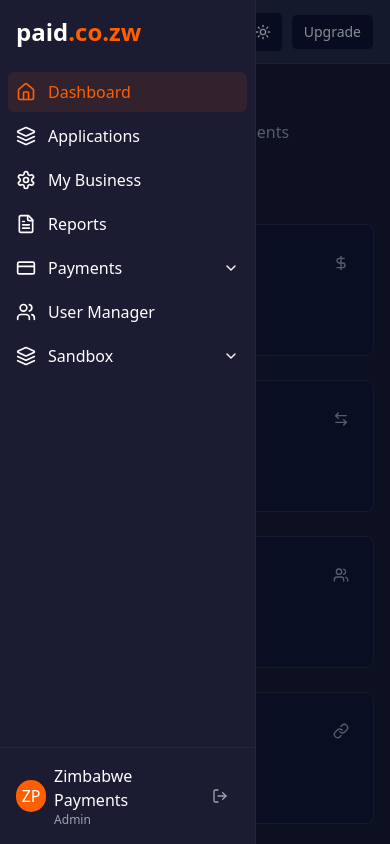
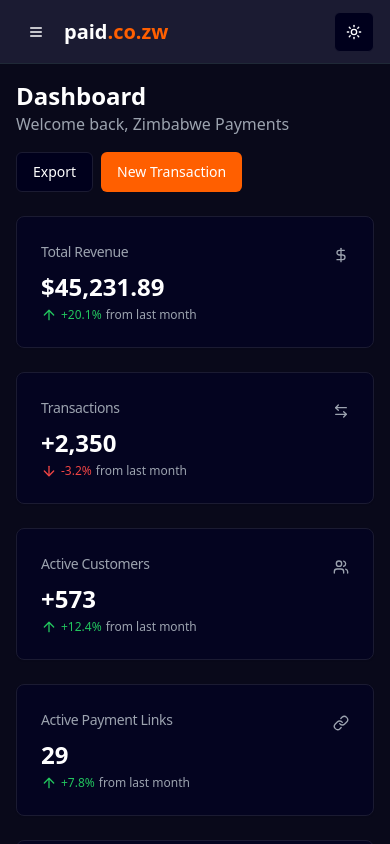
Before and after one commit to sirafrank18/zimpay-digital-flow-34, a React (Vite) app: page /dashboard in a window 390 px wide. Shown: the top 844 px of the page. Built offline with nearby package versions, Linux system fonts and the light colour scheme.

Commit message:
Fix: Dashboard layout responsiveness
Adjust the dashboard layout to ensure it fits correctly on all devices, preventing the left panel from overlapping the right side when the screen is minimized.

```diff
--- a/src/components/dashboard/DashboardLayout.tsx
+++ b/src/components/dashboard/DashboardLayout.tsx
@@ -1,3 +1,4 @@
+
 import React, { useState } from "react";
 import { Link, useLocation, useNavigate } from "react-router-dom";
 import {
@@ -10,7 +11,7 @@ import {
   ChevronDown,
   LogOut,
   X,
-  FileText as FileInvoice, // Replace FileInvoice with FileText as an alias
+  FileText as FileInvoice,
   Link as LinkIcon,
   ArrowLeftRight,
   Users,
@@ -78,7 +79,7 @@ const mainNavItems: MenuItem[] = [
 ];
 
 const DashboardLayout = ({ children }: { children: React.ReactNode }) => {
-  const [isSidebarOpen, setIsSidebarOpen] = useState(true);
+  const [isSidebarOpen, setIsSidebarOpen] = useState(false);
   const [expandedItems, setExpandedItems] = useState<Record<string, boolean>>({});
   const location = useLocation();
   const navigate = useNavigate();
@@ -96,32 +97,50 @@ const DashboardLayout = ({ children }: { children: React.ReactNode }) => {
   };
 
   return (
-    <div className="min-h-screen flex dark:bg-brand-navy bg-gray-50 transition-colors duration-200">
-      {/* Sidebar for larger screens */}
+    <div className="min-h-screen flex flex-col dark:bg-brand-navy bg-gray-50 transition-colors duration-200">
+      {/* Mobile Header */}
+      <header className="lg:hidden sticky top-0 z-30 flex items-center justify-between border-b dark:border-gray-800 border-gray-200 px-4 h-16 dark:bg-secondary bg-white">
+        <div className="flex items-center">
+          <Button
+            variant="ghost"
+            size="icon"
+            onClick={() => setIsSidebarOpen(!isSidebarOpen)}
+          >
+            <Menu className="h-5 w-5" />
+          </Button>
+          <Link to="/dashboard" className="ml-2">
+            <span className="text-xl font-bold dark:text-white text-gray-900">
+              paid<span className="text-brand-orange">.co.zw</span>
+            </span>
+          </Link>
+        </div>
+        <div className="flex items-center space-x-2">
+          <ThemeToggle />
+        </div>
+      </header>
+
+      {/* Sidebar for all screens */}
+      <div className="flex flex-1 overflow-hidden">
         <aside
           className={cn(
-          "fixed inset-y-0 z-20 flex flex-col border-r dark:border-gray-800 border-gray-200 bg-white dark:bg-secondary transition-all duration-300 lg:relative",
-          isSidebarOpen ? "w-64" : "w-[70px]"
+            "fixed inset-y-0 left-0 z-40 flex flex-col border-r dark:border-gray-800 border-gray-200 bg-white dark:bg-secondary w-64 transform transition-transform duration-300 ease-in-out lg:translate-x-0 lg:static lg:inset-auto",
+            isSidebarOpen ? "translate-x-0" : "-translate-x-full"
           )}
         >
-        <div className="flex items-center justify-between h-16 px-4">
-          <Link to="/dashboard" className={cn("flex items-center", !isSidebarOpen && "justify-center")}>
-            <span className="text-2xl font-bold dark:text-white text-gray-900">
+          {/* Sidebar Header with Close Button for Mobile */}
+          <div className="flex items-center justify-between h-16 px-4 border-b dark:border-gray-800 border-gray-200">
+            <Link to="/dashboard" className="flex items-center">
+              <span className="text-xl font-bold dark:text-white text-gray-900">
                 paid<span className="text-brand-orange">.co.zw</span>
               </span>
             </Link>
             <Button
               variant="ghost"
               size="icon"
-            onClick={() => setIsSidebarOpen(!isSidebarOpen)}
-            className="lg:flex hidden"
+              onClick={() => setIsSidebarOpen(false)}
+              className="lg:hidden"
             >
-            <ChevronRight
-              className={cn(
-                "h-4 w-4 transition-transform",
-                !isSidebarOpen && "rotate-180"
-              )}
-            />
+              <X className="h-5 w-5" />
             </Button>
           </div>
 
@@ -137,13 +156,10 @@ const DashboardLayout = ({ children }: { children: React.ReactNode }) => {
                           "flex items-center w-full px-2 py-2 rounded-md transition-colors",
                           location.pathname.startsWith(item.href)
                             ? "bg-brand-orange/10 text-brand-orange"
-                          : "hover:bg-brand-orange/5 hover:text-brand-orange dark:hover:bg-brand-orange/10",
-                        !isSidebarOpen && "justify-center"
+                            : "hover:bg-brand-orange/5 hover:text-brand-orange dark:hover:bg-brand-orange/10"
                         )}
                       >
                         {item.icon}
-                      {isSidebarOpen && (
-                        <>
                         <span className="ml-3 flex-1 text-left">{item.title}</span>
                         <ChevronDown
                           className={cn(
@@ -151,10 +167,8 @@ const DashboardLayout = ({ children }: { children: React.ReactNode }) => {
                             expandedItems[item.title] && "rotate-180"
                           )}
                         />
-                        </>
-                      )}
                       </button>
-                    {(isSidebarOpen && expandedItems[item.title]) && (
+                      {expandedItems[item.title] && (
                         <ul className="pl-6 space-y-1">
                           {item.children.map((child) => (
                             <li key={child.title}>
@@ -166,6 +180,7 @@ const DashboardLayout = ({ children }: { children: React.ReactNode }) => {
                                     ? "bg-brand-orange/10 text-brand-orange"
                                     : "hover:bg-brand-orange/5 hover:text-brand-orange dark:hover:bg-brand-orange/10"
                                 )}
+                                onClick={() => setIsSidebarOpen(false)}
                               >
                                 <div className="w-1 h-1 rounded-full bg-current mr-2" />
                                 {child.title}
@@ -182,12 +197,12 @@ const DashboardLayout = ({ children }: { children: React.ReactNode }) => {
                         "flex items-center px-2 py-2 rounded-md transition-colors",
                         location.pathname === item.href
                           ? "bg-brand-orange/10 text-brand-orange"
-                        : "hover:bg-brand-orange/5 hover:text-brand-orange dark:hover:bg-brand-orange/10",
-                      !isSidebarOpen && "justify-center"
+                          : "hover:bg-brand-orange/5 hover:text-brand-orange dark:hover:bg-brand-orange/10"
                       )}
+                      onClick={() => setIsSidebarOpen(false)}
                     >
                       {item.icon}
-                    {isSidebarOpen && <span className="ml-3">{item.title}</span>}
+                      <span className="ml-3">{item.title}</span>
                     </Link>
                   )}
                 </li>
@@ -197,18 +212,15 @@ const DashboardLayout = ({ children }: { children: React.ReactNode }) => {
 
           <div className="p-4 border-t dark:border-gray-800 border-gray-200">
             <div className="flex items-center justify-between">
-            <div className={cn("flex items-center", !isSidebarOpen && "justify-center w-full")}>
+              <div className="flex items-center">
                 <div className="h-8 w-8 rounded-full bg-brand-orange text-white flex items-center justify-center">
                   ZP
                 </div>
-              {isSidebarOpen && (
                 <div className="ml-2">
                   <div className="font-medium dark:text-white text-gray-900">Zimbabwe Payments</div>
                   <div className="text-xs text-gray-500 dark:text-gray-400">Admin</div>
                 </div>
-              )}
               </div>
-            {isSidebarOpen && (
               <Button
                 variant="ghost"
                 size="icon"
@@ -217,28 +229,27 @@ const DashboardLayout = ({ children }: { children: React.ReactNode }) => {
               >
                 <LogOut className="h-4 w-4" />
               </Button>
-            )}
             </div>
           </div>
         </aside>
 
-      {/* Mobile sidebar overlay */}
+        {/* Overlay for mobile sidebar */}
+        {isSidebarOpen && (
           <div
-        className={cn(
-          "fixed inset-0 z-10 bg-gray-900/50 transition-opacity lg:hidden",
-          isSidebarOpen ? "opacity-100" : "opacity-0 pointer-events-none"
-        )}
+            className="fixed inset-0 z-30 bg-black/50 lg:hidden"
             onClick={() => setIsSidebarOpen(false)}
           />
+        )}
 
         {/* Main content */}
-      <div className="flex flex-col flex-1 min-w-0 overflow-hidden">
-        <header className="h-16 flex items-center justify-between border-b dark:border-gray-800 border-gray-200 px-4 dark:bg-secondary bg-white">
+        <div className="flex-1 flex flex-col min-w-0 overflow-hidden">
+          {/* Desktop Header */}
+          <header className="hidden lg:flex h-16 items-center justify-between border-b dark:border-gray-800 border-gray-200 px-4 dark:bg-secondary bg-white">
             <div className="flex items-center">
               <Button
                 variant="ghost"
                 size="icon"
-              onClick={() => setIsSidebarOpen(true)}
+                onClick={() => setIsSidebarOpen(!isSidebarOpen)}
                 className="lg:hidden"
               >
                 <Menu className="h-5 w-5" />
@@ -254,9 +265,10 @@ const DashboardLayout = ({ children }: { children: React.ReactNode }) => {
             </div>
           </header>
 
-        <main className="flex-1 overflow-y-auto px-4 py-6">
+          <main className="flex-1 overflow-y-auto p-4">
             {children}
           </main>
+        </div>
       </div>
     </div>
   );
--- a/src/pages/super-admin/SuperAdminLayout.tsx
+++ b/src/pages/super-admin/SuperAdminLayout.tsx
@@ -1,26 +1,130 @@
 
-import React from "react";
-import { Outlet, useNavigate } from "react-router-dom";
+import React, { useState } from "react";
+import { Outlet, useNavigate, Link } from "react-router-dom";
 import { Button } from "@/components/ui/button";
-import { LogOut } from "lucide-react";
+import { LogOut, Menu, X } from "lucide-react";
 import { toast } from "sonner";
+import { cn } from "@/lib/utils";
+import { ThemeToggle } from "@/components/theme/ThemeToggle";
 
 const SuperAdminLayout = () => {
   const navigate = useNavigate();
+  const [isSidebarOpen, setIsSidebarOpen] = useState(false);
 
   const handleLogout = () => {
     toast.success("Logged out successfully");
     navigate("/auth/login");
   };
 
+  const sidebarLinks = [
+    { name: "Dashboard", path: "/super-admin" },
+    { name: "Merchants", path: "/super-admin/merchants" },
+    { name: "Pending Merchants", path: "/super-admin/merchants/pending" },
+    { name: "Users Management", path: "/super-admin/users" },
+    { name: "Admin Users", path: "/super-admin/users/admins" },
+    { name: "Payment Methods", path: "/super-admin/payments/methods" },
+    { name: "Fee Structure", path: "/super-admin/payments/fees" },
+    { name: "Transactions", path: "/super-admin/payments/transactions" },
+    { name: "Financial Reports", path: "/super-admin/reports/financial" },
+    { name: "Transaction Reports", path: "/super-admin/reports/transaction" },
+    { name: "Analytics", path: "/super-admin/analytics" },
+    { name: "Activity Logs", path: "/super-admin/security/logs" },
+    { name: "Permissions", path: "/super-admin/security/permissions" },
+    { name: "System Settings", path: "/super-admin/settings" },
+  ];
+
   return (
     <div className="min-h-screen flex flex-col bg-slate-50 dark:bg-slate-950">
-      {/* Header */}
-      <header className="bg-white dark:bg-slate-900 border-b border-slate-200 dark:border-slate-800">
+      {/* Mobile Header */}
+      <header className="sticky top-0 z-30 bg-white dark:bg-slate-900 border-b border-slate-200 dark:border-slate-800 lg:hidden">
         <div className="container mx-auto px-4 py-3 flex justify-between items-center">
+          <div className="flex items-center">
+            <Button
+              variant="ghost"
+              size="icon"
+              onClick={() => setIsSidebarOpen(!isSidebarOpen)}
+            >
+              <Menu className="h-5 w-5" />
+            </Button>
+            <h1 className="text-xl font-bold text-slate-900 dark:text-white ml-2">
+              paid<span className="text-orange-500">.co.zw</span> <span className="text-sm font-normal text-slate-500">Admin</span>
+            </h1>
+          </div>
+          <div className="flex items-center gap-2">
+            <ThemeToggle />
+          </div>
+        </div>
+      </header>
+
+      <div className="flex flex-1 overflow-hidden">
+        {/* Sidebar */}
+        <aside className={cn(
+          "fixed inset-y-0 left-0 z-40 w-64 bg-white dark:bg-slate-900 border-r border-slate-200 dark:border-slate-800 transform transition-transform duration-300 ease-in-out lg:translate-x-0 lg:static lg:inset-auto",
+          isSidebarOpen ? "translate-x-0" : "-translate-x-full"
+        )}>
+          {/* Sidebar Header */}
+          <div className="flex items-center justify-between h-16 px-4 border-b border-slate-200 dark:border-slate-800">
             <h1 className="text-xl font-bold text-slate-900 dark:text-white">
               paid<span className="text-orange-500">.co.zw</span> <span className="text-sm font-normal text-slate-500">Admin</span>
             </h1>
+            <Button
+              variant="ghost"
+              size="icon"
+              onClick={() => setIsSidebarOpen(false)}
+              className="lg:hidden"
+            >
+              <X className="h-5 w-5" />
+            </Button>
+          </div>
+
+          {/* Sidebar Content */}
+          <div className="overflow-y-auto h-full py-4">
+            <ul className="space-y-1 px-2">
+              {sidebarLinks.map((link) => (
+                <li key={link.path}>
+                  <Link
+                    to={link.path}
+                    className="block px-3 py-2 rounded-md hover:bg-slate-100 dark:hover:bg-slate-800 text-slate-700 dark:text-slate-300"
+                    onClick={() => setIsSidebarOpen(false)}
+                  >
+                    {link.name}
+                  </Link>
+                </li>
+              ))}
+            </ul>
+          </div>
+
+          {/* Sidebar Footer */}
+          <div className="border-t border-slate-200 dark:border-slate-800 p-4">
+            <Button
+              variant="outline"
+              size="sm"
+              className="w-full flex items-center justify-center gap-2"
+              onClick={handleLogout}
+            >
+              <LogOut className="h-4 w-4" />
+              <span>Logout</span>
+            </Button>
+          </div>
+        </aside>
+
+        {/* Overlay for mobile sidebar */}
+        {isSidebarOpen && (
+          <div
+            className="fixed inset-0 z-30 bg-black/50 lg:hidden"
+            onClick={() => setIsSidebarOpen(false)}
+          />
+        )}
+
+        {/* Main content */}
+        <div className="flex-1 flex flex-col min-w-0">
+          {/* Desktop Header */}
+          <header className="hidden lg:flex h-16 items-center justify-between border-b border-slate-200 dark:border-slate-800 px-6 bg-white dark:bg-slate-900">
+            <h1 className="text-xl font-bold text-slate-900 dark:text-white">
+              paid<span className="text-orange-500">.co.zw</span> <span className="text-sm font-normal text-slate-500">Admin</span>
+            </h1>
+            <div className="flex items-center gap-3">
+              <ThemeToggle />
               <Button
                 variant="outline"
                 size="sm"
@@ -33,9 +137,11 @@ const SuperAdminLayout = () => {
             </div>
           </header>
 
-      {/* Main content */}
-      <div className="flex-1">
+          {/* Page Content */}
+          <main className="flex-1 overflow-y-auto p-4 lg:p-6">
             <Outlet />
+          </main>
+        </div>
       </div>
     </div>
   );
```
Lines whose indentation alone changed are shown as unchanged.
